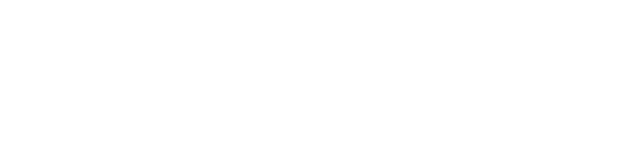
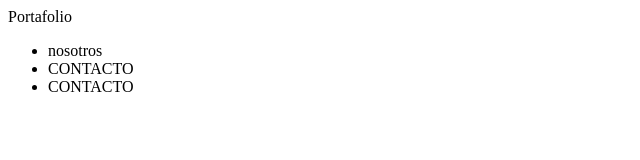
Before and after one commit to CSanchezHernandez/Portafolio, a plain HTML site: page index.html in a window 1280 px wide. Shown: the whole page, without its empty margins (0-640 px from the left). Drawn offline with Linux system fonts and the light colour scheme.

Commit message:
header y nav agregado

```diff
--- a/index.html
+++ b/index.html
@@ -4,7 +4,19 @@
     <meta charset="UTF-8">
     <meta name="viewport" content="width=device-width, initial-scale=1.0">
     <title>Portafolio</title>
+
 </head>
+
+<header>
+    Portafolio
+</header>
+<nav>
+    <ul>
+        <li>nosotros</li>
+        <li>CONTACTO</li>
+        <li>CONTACTO</li>
+    </ul>
+</nav>
 <body>
 
 </body>
```
